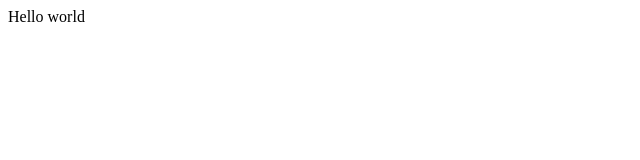
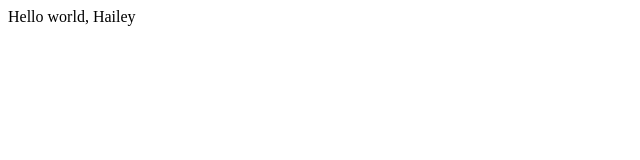
Before and after one commit to xohailey/opentutorials-hailey, a plain HTML site: page index.html in a window 1280 px wide. Shown: the full height of the page, 0-640 px from the left. Drawn offline with Linux system fonts and the light colour scheme.

Commit message:
change index.html

```diff
--- a/index.html
+++ b/index.html
@@ -14,6 +14,6 @@
 <link rel="apple-touch-icon" href="/apple-touch-icon.png" />
 </head>
 <body>
-Hello world
+Hello world, Hailey
 </body>
 </html>
```
